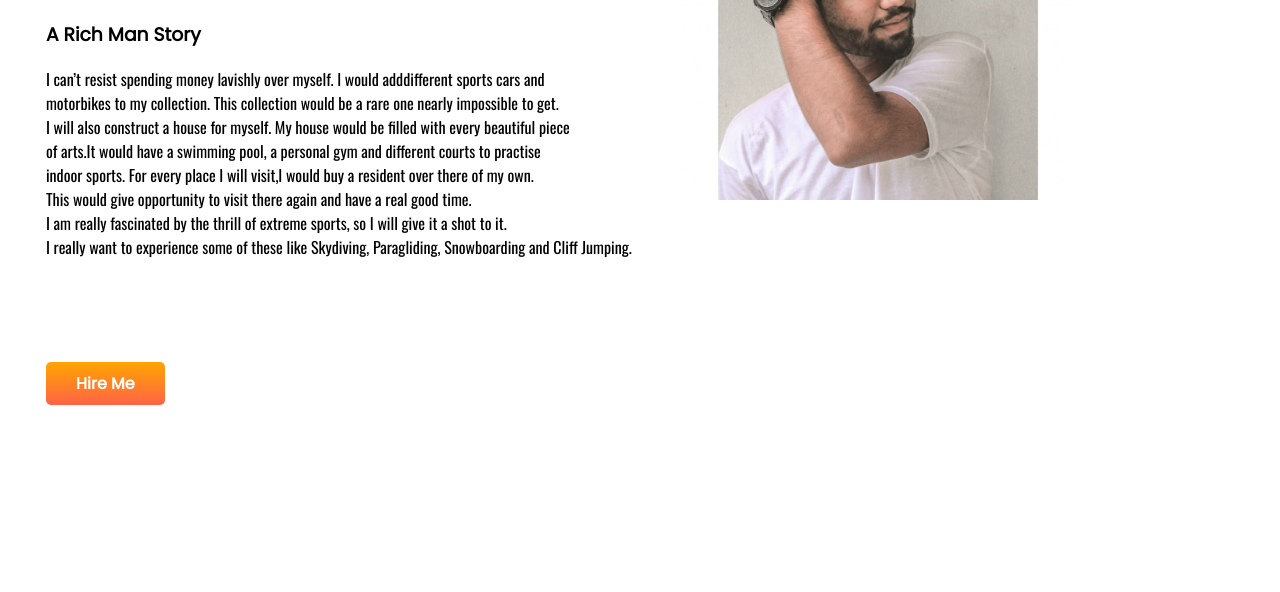
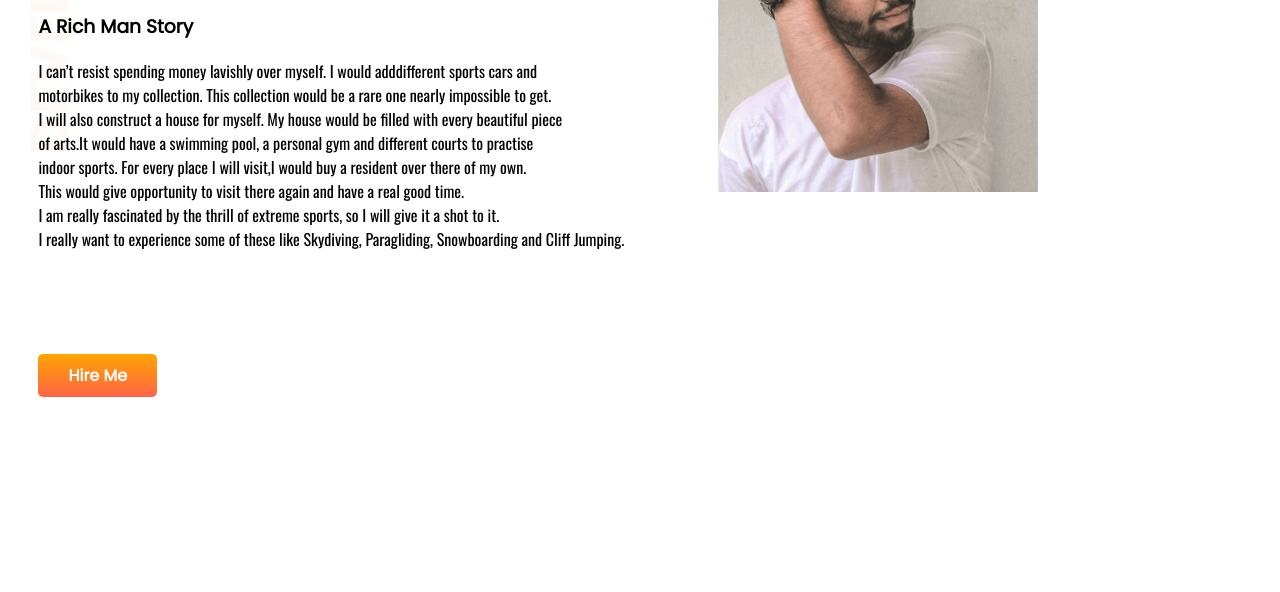
Before and after one commit to Ripon-43/my-first-website, a plain HTML site: page index.html in a window 1280 px wide. Shown: the part 208-800 px from the top of the page. Drawn offline with nearby package versions, Linux system fonts and the light colour scheme.

Commit message:
top banner

```diff
--- a/index.html
+++ b/index.html
@@ -12,7 +12,7 @@
     <link rel="stylesheet" href="style.css">
 </head>
 <body>
-   <section><div class="half-width">
+   <section class="back-img"><div class="half-width">
 
     <h1>Welcome To</h1>
     <h1><span class="orange-color"> Ripon Khan</span> World<h1>
--- a/style.css
+++ b/style.css
@@ -1,6 +1,6 @@
 body{
     font-family: 'Poppins', sans-serif;
-
+ margin: 0%;
 }
 h1{
     font-size:40px ;
@@ -34,3 +34,8 @@ pre{font-family: 'Oswald', sans-serif;
     font-weight: 700;
     border-radius:5px ;
 }
+
+.back-img{
+    background-image: url(images/top-banner.png) ;
+    background-repeat: no-repeat;
+}
```
